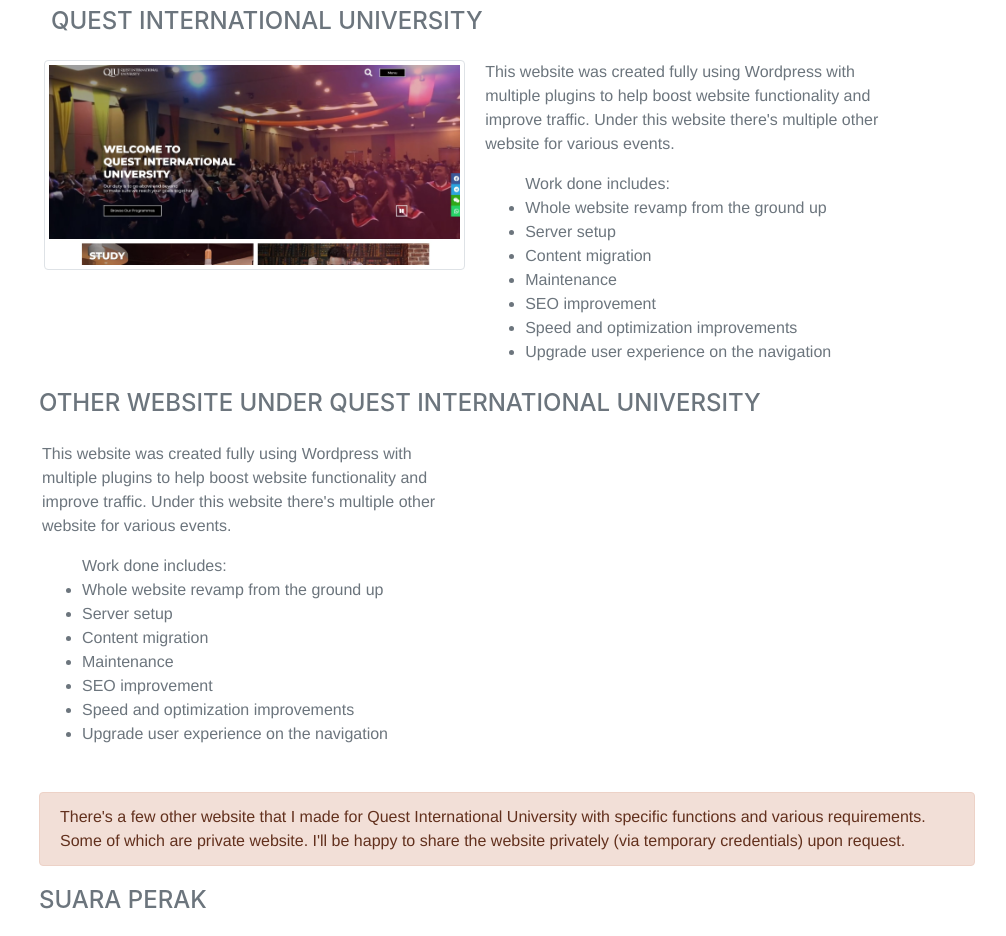
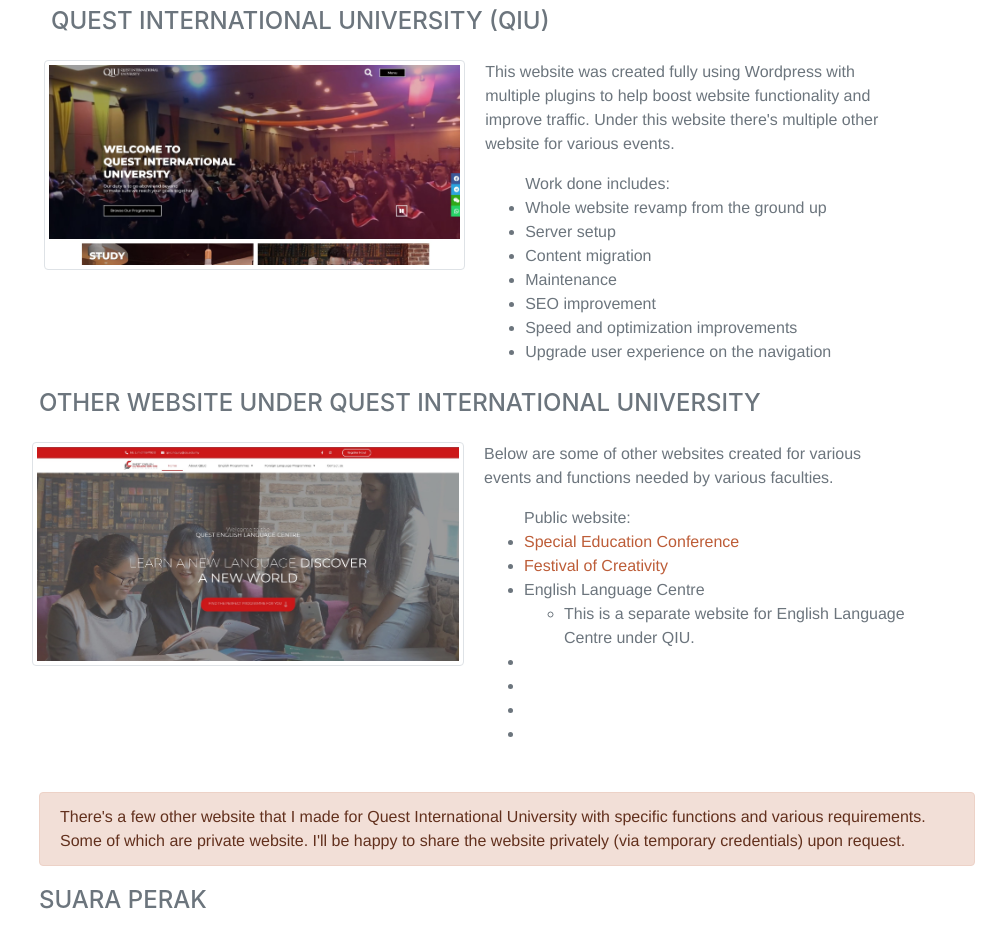
Before and after one commit to izzoe3/personal, a plain HTML site: page index.html in a window 1280 px wide. Shown: the part 5336-6272 px from the top of the page, without its empty margins (269-1275 px from the left). Drawn offline with nearby package versions, Linux system fonts and the light colour scheme; a web font is replaced by a local one.

Commit message:
Add in sub website section for QIU

```diff
--- a/index.html
+++ b/index.html
@@ -274,7 +274,7 @@
 
 
 
-                     <div class="subheading mb-3">Quest International University</div>
+                     <div class="subheading mb-3">Quest International University (QIU)</div>
                    	 <div class="portfolio-section row">
                    	 	<div class="portfolio-image"><a href="https://qiu.edu.my/"><img class="img-fluid img-thumbnail" src="assets/img/portfolio6.jpg"></a></div>
                    	 	<div class="portfolio-desc"><p>This website was created fully using Wordpress with multiple plugins to help boost website functionality and improve traffic. Under this website there's multiple other website for various events.
@@ -289,16 +289,19 @@
 					  </p></div>
                       <div class="subheading mb-3">Other website under Quest International University</div>
                       <div class="portfolio-section row">
-
-                          <div class="portfolio-desc"><p>This website was created fully using Wordpress with multiple plugins to help boost website functionality and improve traffic. Under this website there's multiple other website for various events.
-                          <ul>Work done includes:
-                              <li>Whole website revamp from the ground up</li>
-                          <li>Server setup</li>
-                          <li>Content migration</li>
-                          <li>Maintenance</li>
-                          <li>SEO improvement</li>
-                          <li>Speed and optimization improvements</li>
-                          <li>Upgrade user experience on the navigation</li>
+                          <div class="portfolio-image"><a href="https://qiu.edu.my/"><img class="img-fluid img-thumbnail" src="assets/img/portfolio7.jpg"></a></div>
+                          <div class="portfolio-desc"><p>Below are some of other websites created for various events and functions needed by various faculties.
+                          <ul>Public website:
+                            <li><a href="https://qiu.edu.my/semb">Special Education Conference</a></li>
+                            <li><a href="https://qiu.edu.my/festivalofcreativity">Festival of Creativity</a> </li>
+                            <li><a href="https://qiu.edu.my/english-language-centre"></a>English Language Centre
+                            <ul><li>
+                                This is a separate website for English Language Centre under QIU.
+                            </li></ul></li>
+                            <li></li>
+                            <li></li>
+                            <li></li>
+                            <li></li>
                     </p></div>
                    	 </div>
                         <div class="alert alert-primary" role="alert">
```
Also changed, not shown: assets/img/portfolio7.jpg (added), 1 other file.
